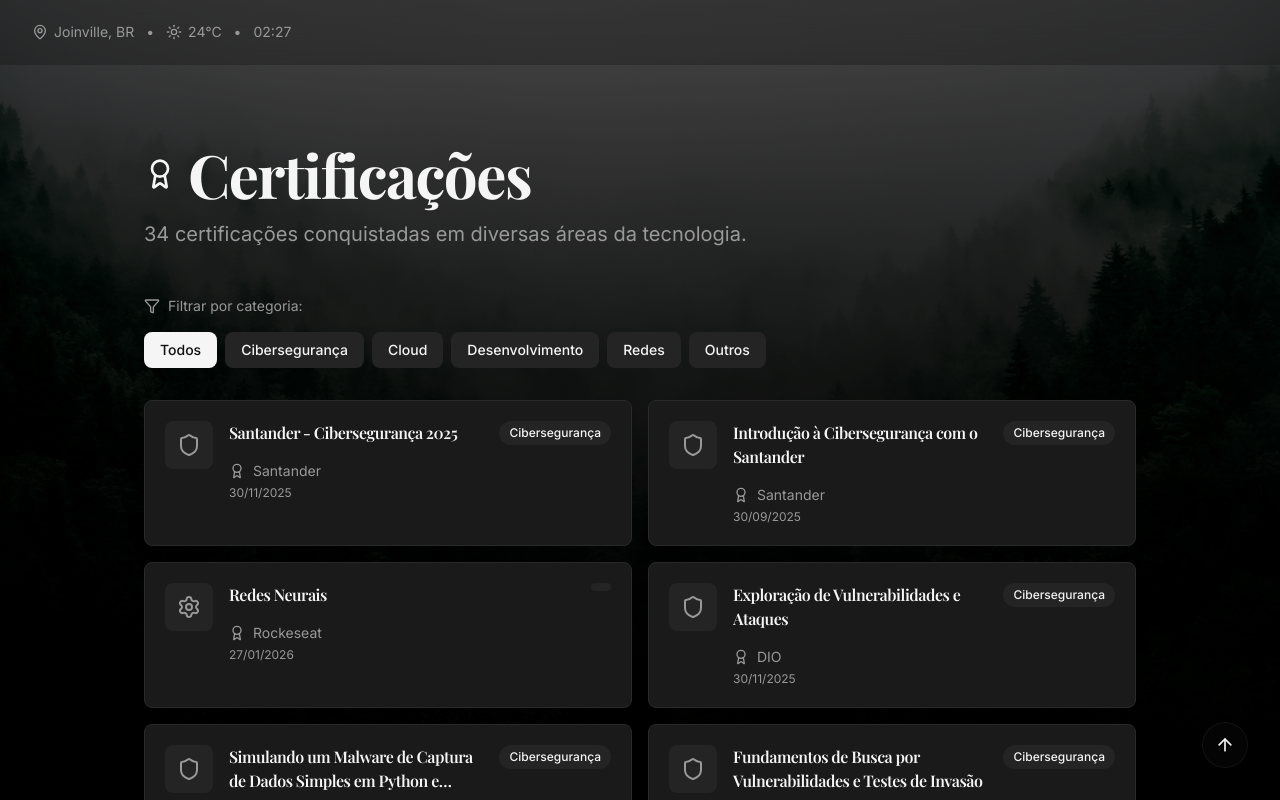
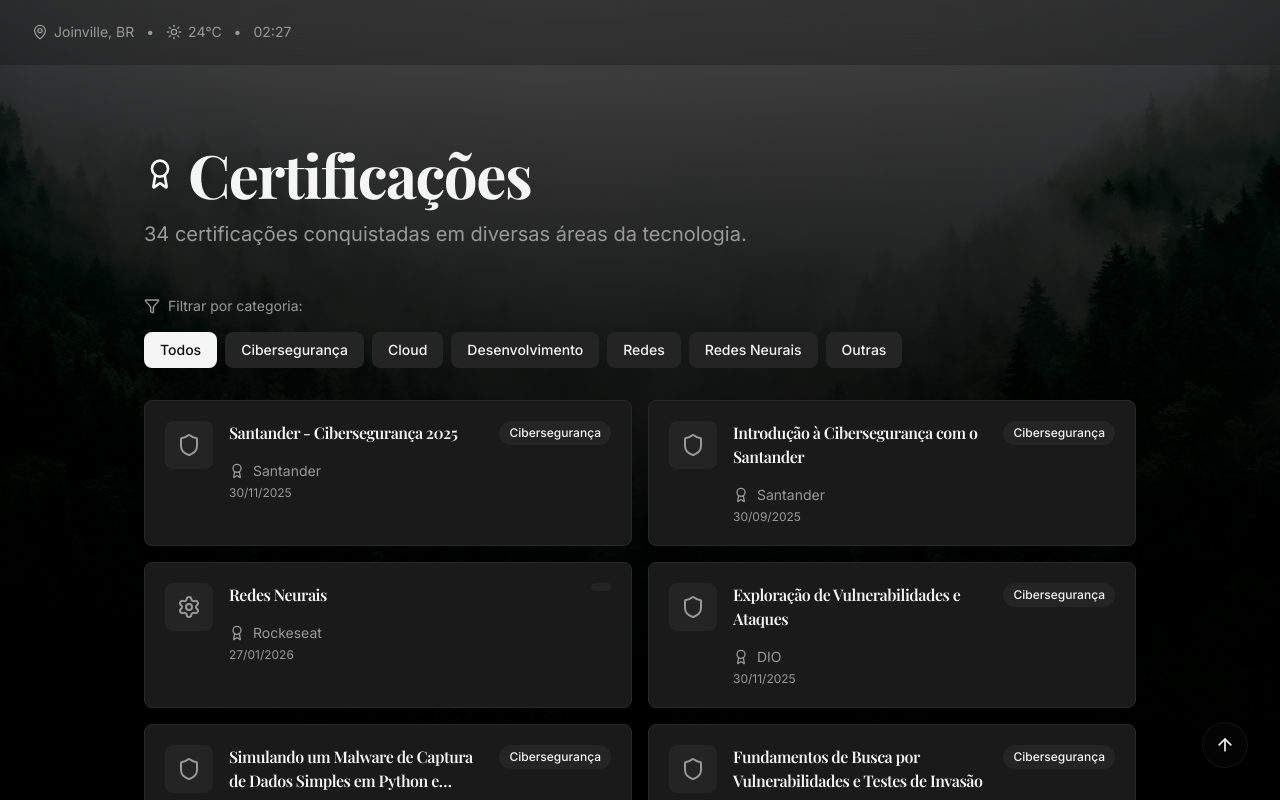
Before and after one commit to Viniirb/portifolio, a Next.js app: page /certificacoes in a window 1280 px wide. Shown: the top 800 px of the page. Built offline with nearby package versions, Linux system fonts and the light colour scheme; a web font is replaced by a local one.

Commit message:
Add BrainCircuit icon for neural networks category
Added BrainCircuit icon for neural networks category.

```diff
--- a/src/app/certificacoes/page.tsx
+++ b/src/app/certificacoes/page.tsx
@@ -1,7 +1,7 @@
 "use client";
 
 import { motion } from "framer-motion";
-import { Award, Filter, Shield, Cloud, Code, Network, Settings } from "lucide-react";
+import { Award, Filter, Shield, Cloud, Code, Network, Settings, BrainCircuit  } from "lucide-react";
 import { certifications } from "@/constants";
 import { useState } from "react";
 
@@ -11,7 +11,8 @@
   cloud: "Cloud",
   development: "Desenvolvimento",
   networking: "Redes",
-  other: "Outros",
+  neuralnetworks: "Redes Neurais",
+  other: "Outras"
 };
 
 const getCategoryIcon = (category: string) => {
@@ -24,6 +25,8 @@
       return Code;
     case "networking":
       return Network;
+    case "neuralnetworks":
+      return BrainCircuit;
     default:
       return Settings;
   }
```
